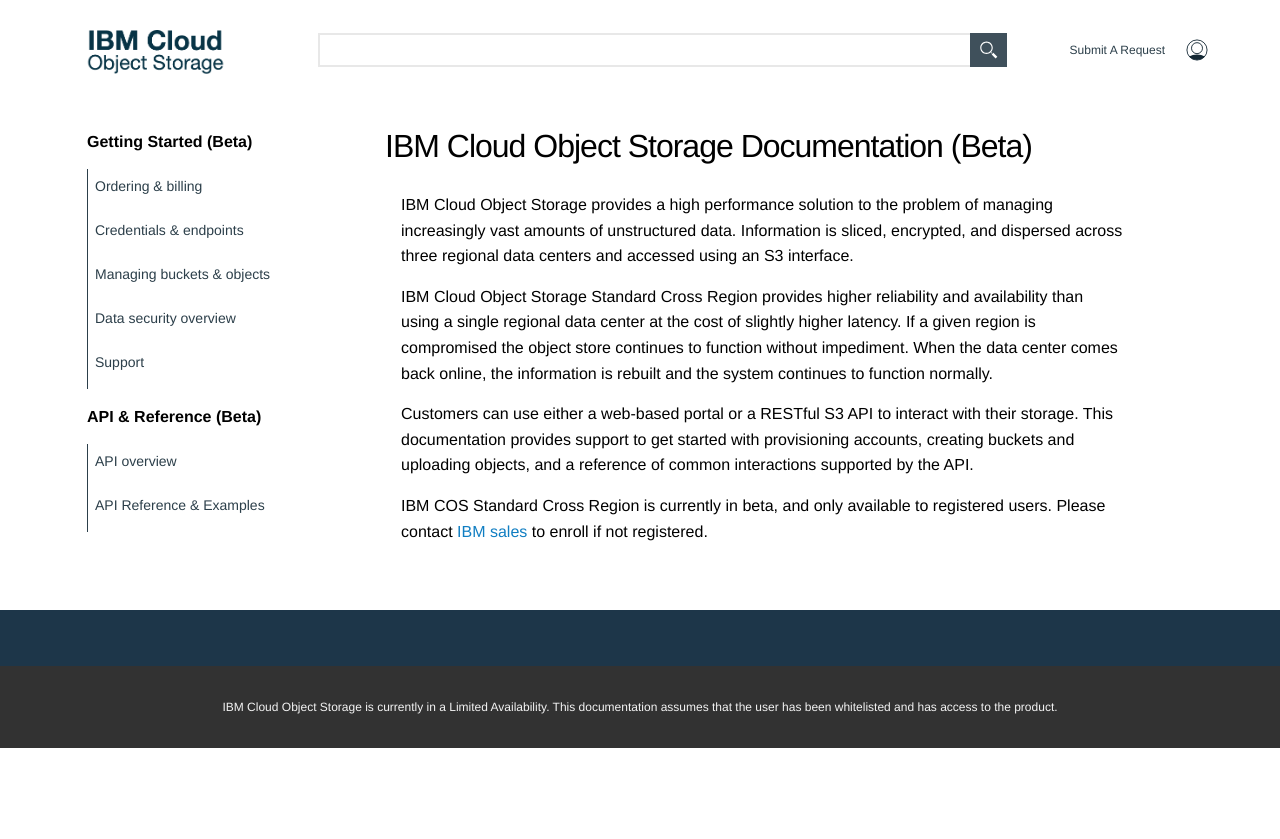
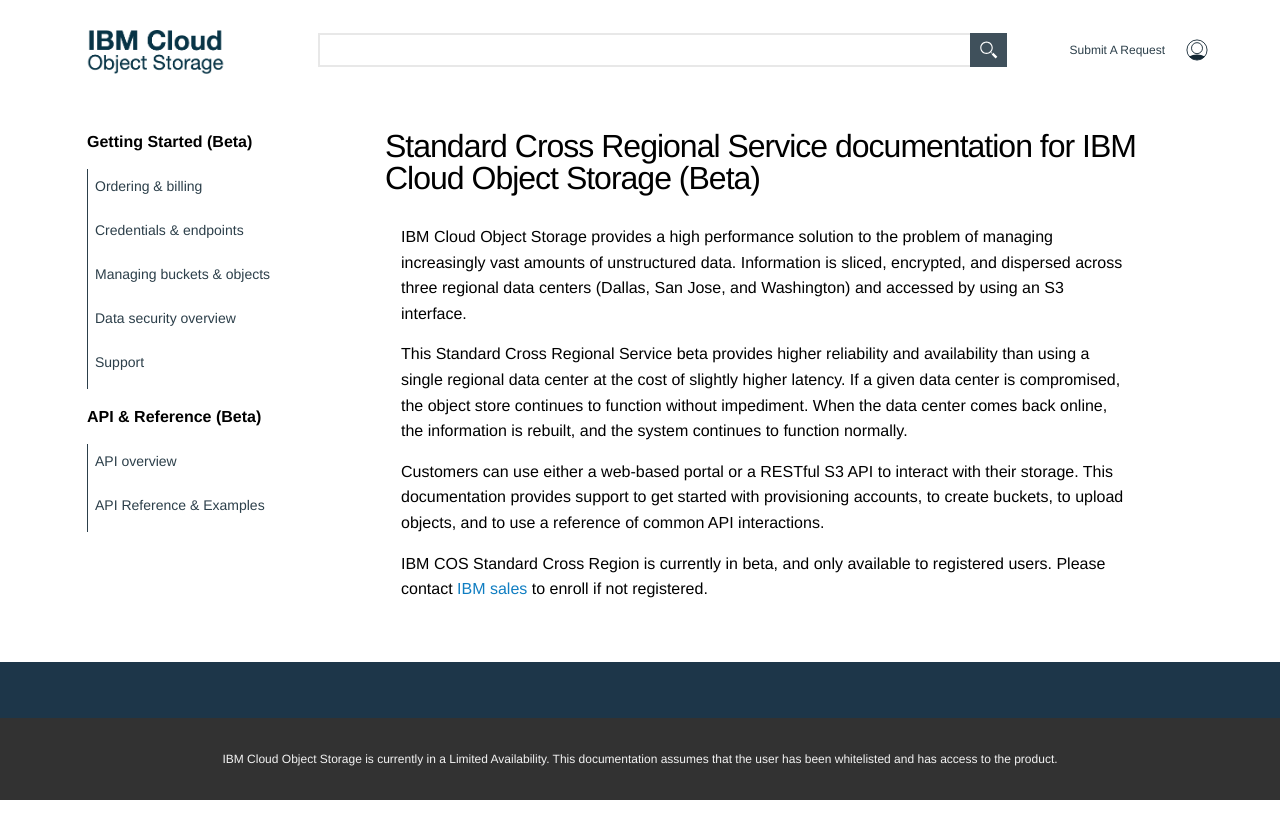
Before and after one commit to mpcarl-ibm/crs-docs, a Jekyll site: the page built from _beta/beta.md, in a window 1280 px wide. Shown: the top 839 px of the page. Built offline with Jekyll 4.4.1, drawn with Linux system fonts in a browser that asks for light colours.

Commit message:
few more edits to beta page and a typo in the api reference

```diff
--- a/_beta/beta.md
+++ b/_beta/beta.md
@@ -1,15 +1,15 @@
 ---
 layout: page
-title: IBM Cloud Object Storage Documentation (Beta)
+title: Standard Cross Regional Service documentation for IBM Cloud Object Storage (Beta)
 permalink: /beta/
 category: top-level
 top-level: gettingstarted
 ---
 
-IBM Cloud Object Storage provides a high performance solution to the problem of managing increasingly vast amounts of unstructured data. Information is sliced, encrypted, and dispersed across three regional data centers and accessed using an S3 interface.
+IBM Cloud Object Storage provides a high performance solution to the problem of managing increasingly vast amounts of unstructured data. Information is sliced, encrypted, and dispersed across three regional data centers (Dallas, San Jose, and Washington) and accessed by using an S3 interface.
 
-IBM Cloud Object Storage Standard Cross Region provides higher reliability and availability than using a single regional data center at the cost of slightly higher latency.  If a given region is compromised the object store continues to function without impediment.  When the data center comes back online, the information is rebuilt and the system continues to function normally.
+This Standard Cross Regional Service beta provides higher reliability and availability than using a single regional data center at the cost of slightly higher latency.  If a given data center is compromised, the object store continues to function without impediment.  When the data center comes back online, the information is rebuilt, and the system continues to function normally.
 
-Customers can use either a web-based portal or a RESTful S3 API to interact with their storage. This documentation provides support to get started with provisioning accounts, creating buckets and uploading objects, and a reference of common interactions supported by the API.
+Customers can use either a web-based portal or a RESTful S3 API to interact with their storage. This documentation provides support to get started with provisioning accounts, to create buckets, to upload objects, and to use a reference of common API interactions.
 
 IBM COS Standard Cross Region is currently in beta, and only available to registered users.  Please contact [IBM sales](https://www.ibm.com/cloud-computing/infrastructure/object-storage/) to enroll if not registered.
```
Also changed, not shown: _api/reference.md (+1 -3 lines), 4 other files.
